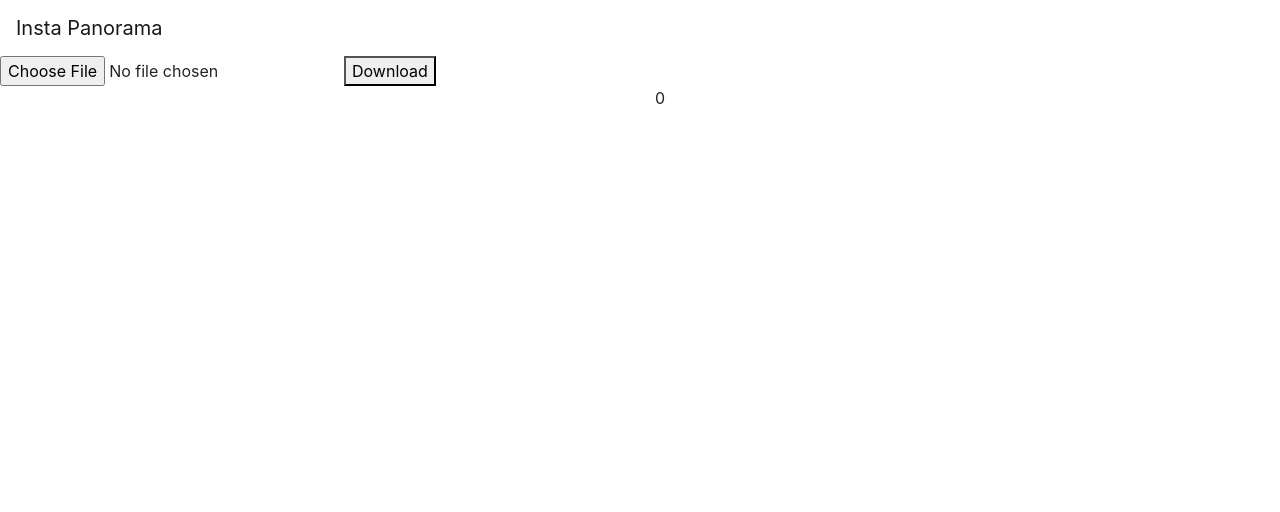
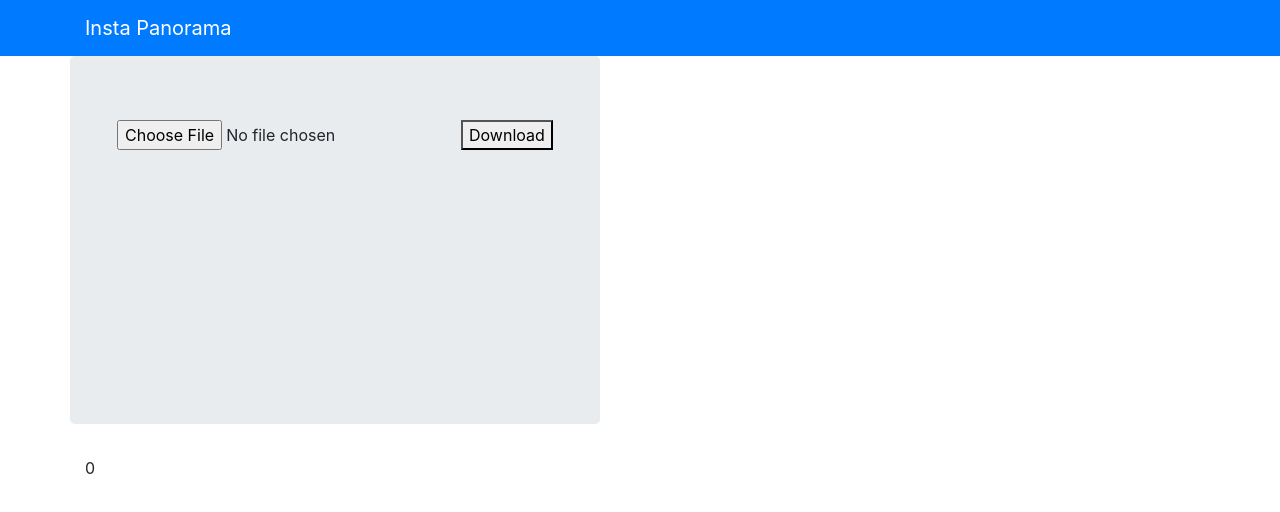
Before and after one commit to AlexAmin/instagram-panorama, a Vue app: page / in a window 1280 px wide. Shown: the top 512 px of the page. Built offline with nearby package versions, Linux system fonts and the light colour scheme.

Commit message:
Fixed app did not build

```diff
--- a/src/App.vue
+++ b/src/App.vue
@@ -1,12 +1,15 @@
 <template>
-  <b-container fluid="true">
-    <b-navbar sticky type="light" toggleable="md">
-      <b-navbar-brand>
-        Insta Panorama
-      </b-navbar-brand>
+  <div>
+    <b-navbar toggleable="lg" type="dark" variant="primary">
+      <b-container>
+        <b-navbar-brand href="#">Insta Panorama</b-navbar-brand>
+      </b-container>
     </b-navbar>
-    <router-view />
-  </b-container>
+    <b-container>
+      <router-view />
+    </b-container>
+  </div>
+
 </template>
 
 <script lang="ts">
--- a/src/components/HelloWorld.vue
+++ b/src/components/HelloWorld.vue
@@ -1,9 +1,11 @@
 <template>
   <b-row>
-    <b-col sm="12">
-      <input ref="directoryInput" type="file" accept="image/*" @change="fileSelected">
-      <button @click="download">Download</button>
-    </b-col>
+    <b-jumbotron>
+      <b-col sm="12">
+        <input ref="directoryInput" type="file" accept="image/*" @change="fileSelected">
+        <button @click="download">Download</button>
+      </b-col>
+    </b-jumbotron>
     <b-col cols="12" sm="6">
       <div
           class="carousel-container"
@@ -48,27 +50,27 @@ export default defineComponent({
     const previewIndex = ref(0);
     const inputFile: Ref <File | null> = ref(null);
 
-    function loadImage(image: File | null){
-      if(!image) return "";
-      return URL.createObjectURL(image)
-    }
-
-    async function fileSelected(e: any) {
+    async function fileSelected(e) {
       const files = e.target.files;
-      if (files.length === 0) return console.log("No files selected")
+      if (files.length === 0) return
       processing.value = true;
       inputFile.value = files[0];
-      inputImage.value = loadImage(inputFile.value);
+      inputImage.value = URL.createObjectURL(inputFile.value);
+      if(inputFile.value === null) return
       const blobs = await new ImageSlicing(inputFile.value).render();
       processing.value = false;
       previews.value = blobs;
     }
 
+    function loadImage(file: File){
+      return URL.createObjectURL(file)
+    }
     function download(){
       previews.value.forEach((renderedFile, index)=>{
         setTimeout(()=>{
+          if(inputFile.value === null) return
           const element = document.createElement('a');
-          element.setAttribute('href', loadImage(renderedFile));
+          element.setAttribute('href', URL.createObjectURL(renderedFile));
           element.setAttribute('download', "pano-"+"-"+index+inputFile.value.name);
           element.style.display = 'none';
           document.body.appendChild(element);
@@ -82,17 +84,14 @@ export default defineComponent({
     function nextImageAvailable(){
       const max = previews.value.length;
       const newIndex = previewIndex.value+1;
-      console.log(newIndex, "<=",max)
       return newIndex < max;
     }
     function previousImageAvailable(){
       const min = 0;
       const newIndex = previewIndex.value-1;
-      console.log(newIndex, ">=",min);
       return newIndex >= min;
     }
     function nextImage(){
-      console.log("next", previewIndex.value)
       if(!nextImageAvailable()) return;
       previewIndex.value++;
     }
```
Also changed, not shown: src/ImageSlicing.ts (+4 -4 lines), tsconfig.json (+4 -3 lines).
